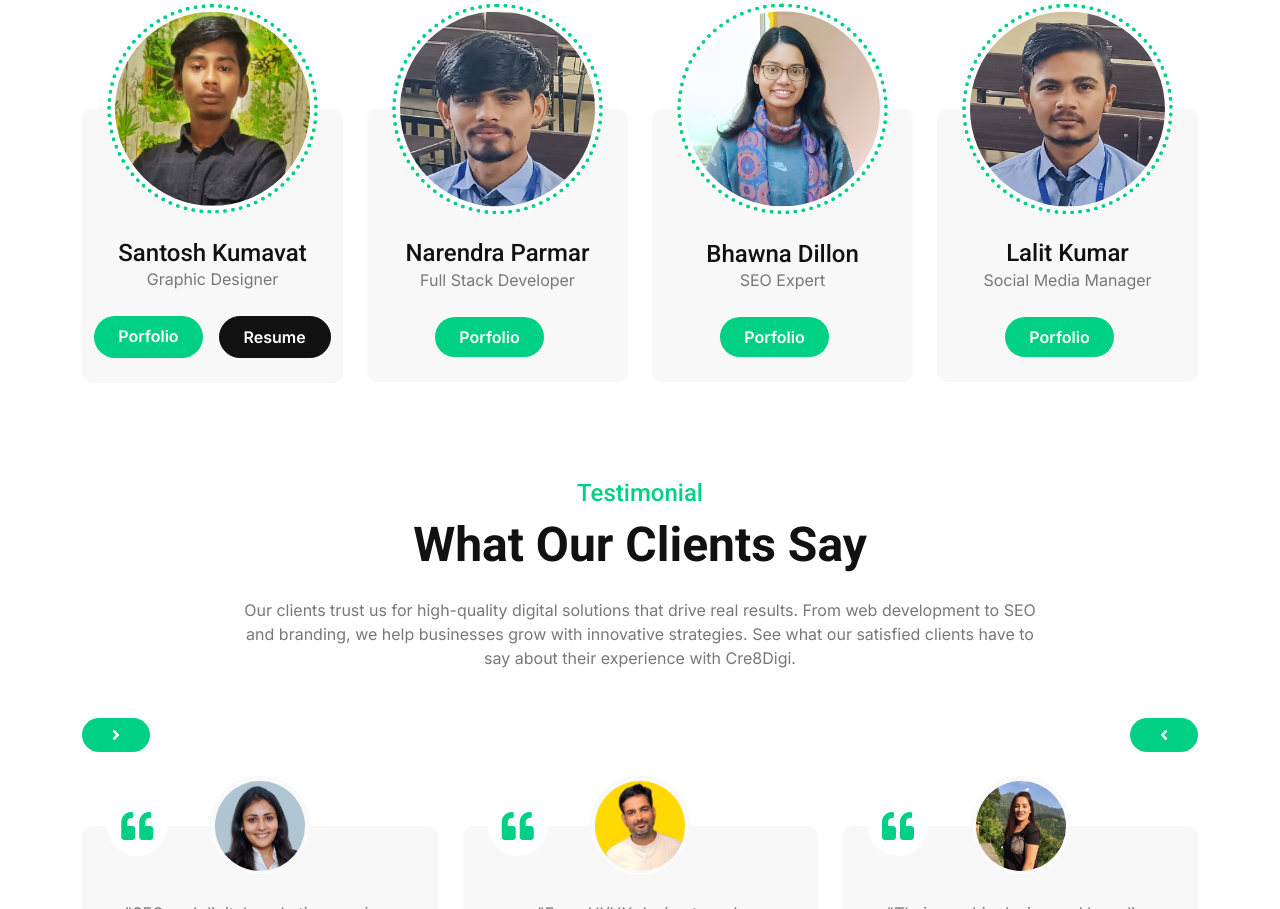
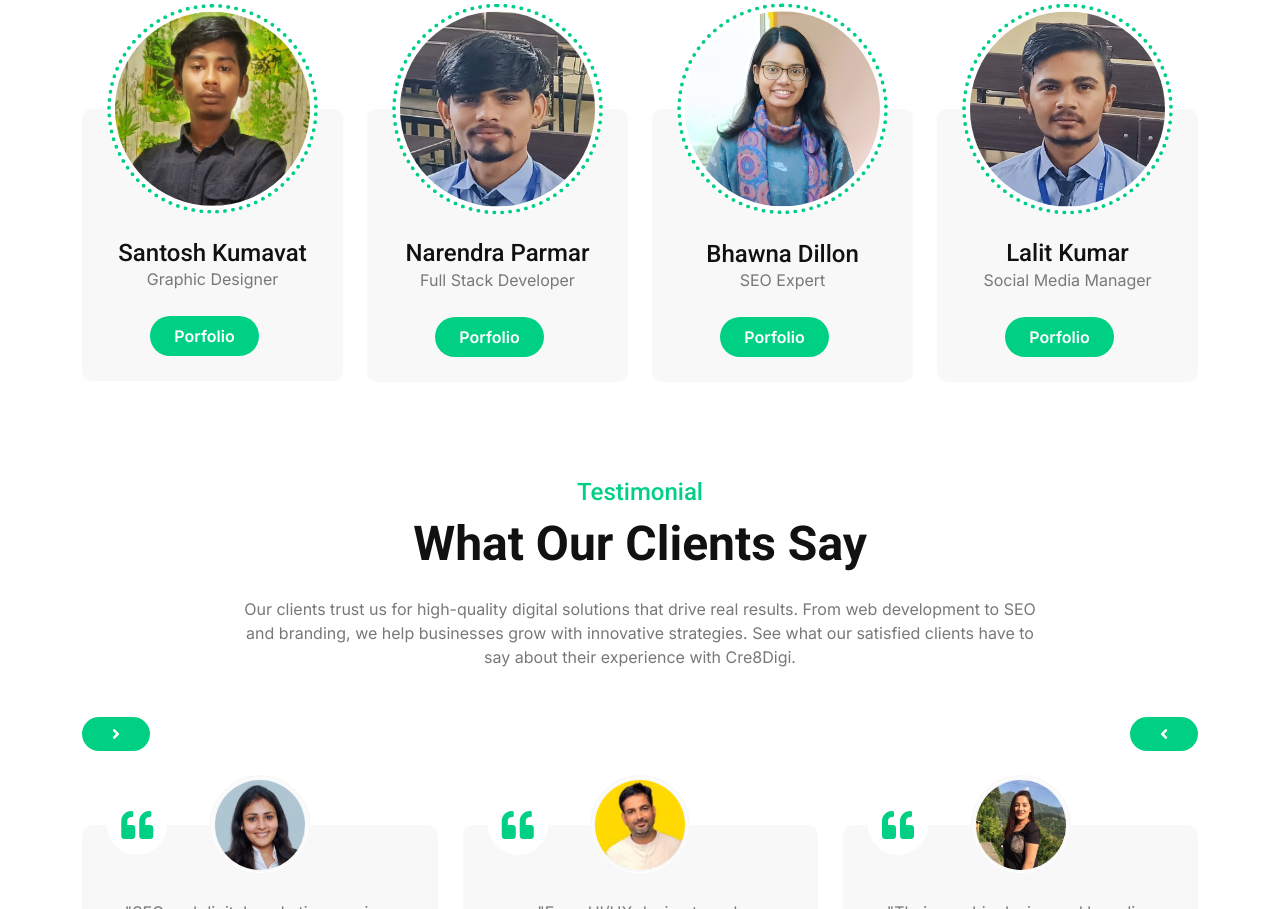
Before and after one commit to Cre8digi/Cre8digi, a plain HTML site: page index.html in a window 1280 px wide. Shown: the part 5381-6290 px from the top of the page. Drawn offline with nearby package versions, Linux system fonts and the light colour scheme; some packages are replaced by stand-ins of ours; a script that the page names is missing.

Commit message:
Update index.html

```diff
--- a/index.html
+++ b/index.html
@@ -699,9 +699,7 @@
                             target="_blank"
                             class="btn btn-primary rounded-pill me-3 py-2 px-4 my-3 my-lg-0 flex-shrink-0">Porfolio</a>
 
-                        <a href="https://wa.me/918239374563?text=Hello%2C%20I%20am%20interested%20in%20your%20services!"
-                            target="_blank"
-                            class="btn btn-dark rounded-pill py-2 px-4 my-3 my-lg-0 flex-shrink-0">Resume</a>
+
 
                     </div>
                 </div>
```
